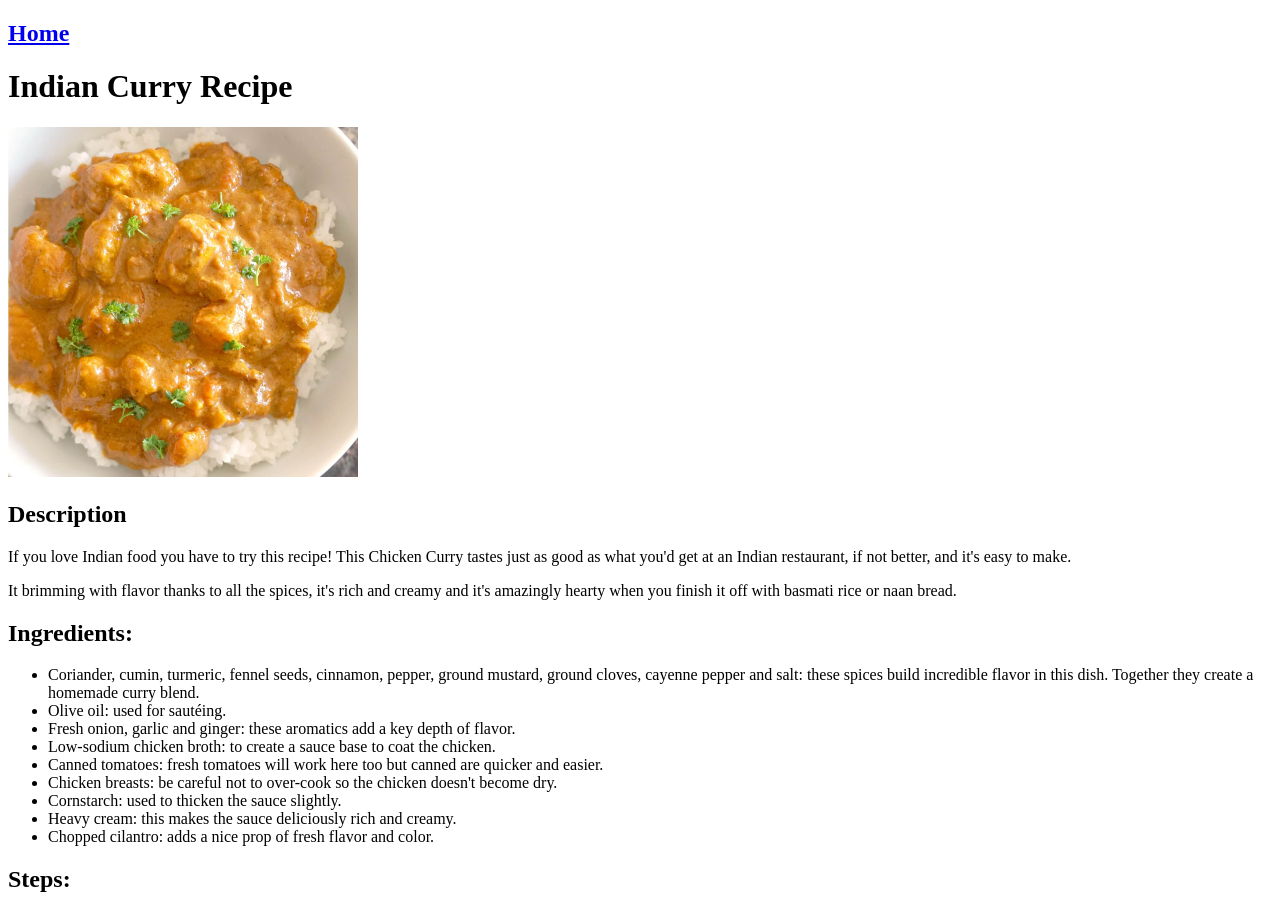
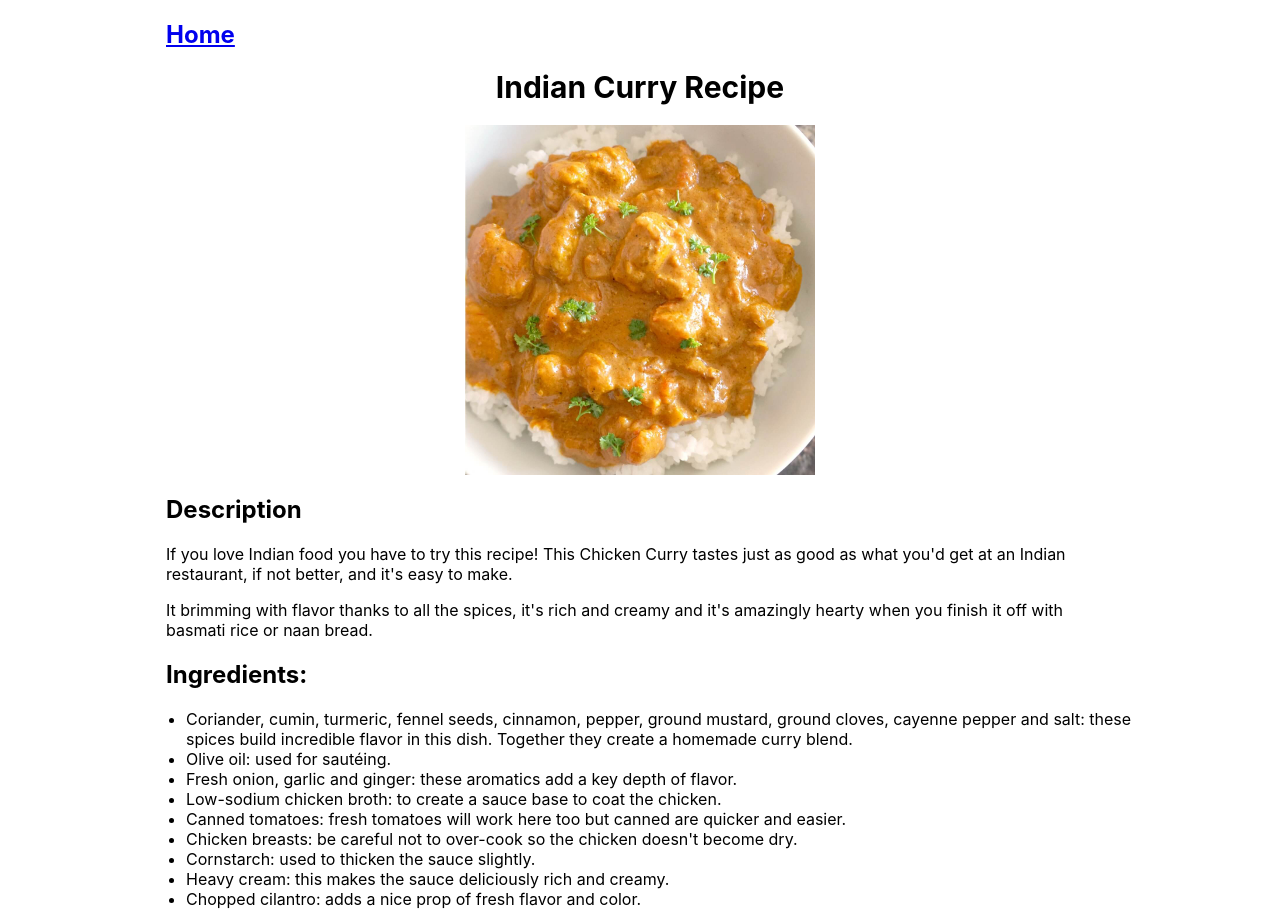
Before and after one commit to darkblitzrc/odin-recipes, a plain HTML site: page recipes/indian_curry.html in a window 1280 px wide. Shown: the top 912 px of the page. Drawn offline with Linux system fonts and the light colour scheme.

Commit message:
Add new general layout

```diff
--- a/recipes/indian_curry.html
+++ b/recipes/indian_curry.html
@@ -3,11 +3,12 @@
     <head>
         <meta charset="utf-8">
         <title>Indian Curry</title>
+        <link rel="stylesheet" href="../styles.css">
     </head>
     <body>
         <h2><a href="../index.html">Home</a></h2>
-        <h1>Indian Curry Recipe</h1>
-        <img src="../images/indiancurry.jpeg" height="350" alt="A picture of an indian curry dish.">
+        <h1 class="title">Indian Curry Recipe</h1>
+        <img class="curry" src="../images/indiancurry.jpeg" height="350" alt="A picture of an indian curry dish.">
         <h2>Description</h2>
         <p>If you love Indian food you have to try this recipe! This Chicken Curry tastes just as good as what you'd get at an Indian restaurant, if not better, and it's easy to make.</p>
         <p>It brimming with flavor thanks to all the spices, it's rich and creamy and it's amazingly hearty when you finish it off with basmati rice or naan bread.</p>
--- a/styles.css
+++ b/styles.css
@@ -29,7 +29,7 @@ p, .description-paragraph, ol, ul{
 
 }
 
-.pasta-image, .chef, .salmon-image {
+.pasta-image, .chef, .salmon-image, .curry {
     align-content: center;
     display: block;
     margin-left: auto;
```
